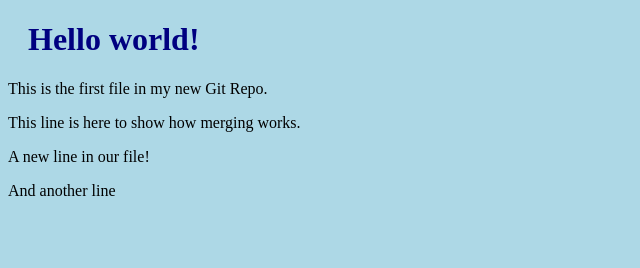
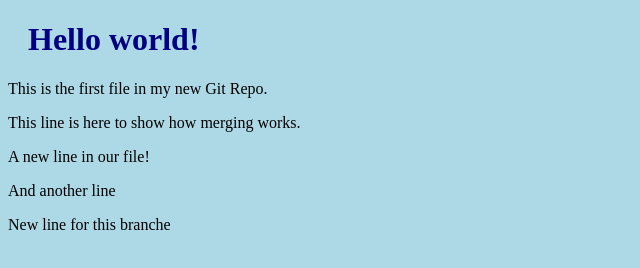
Before and after one commit to nickdenhartog1961/hello-world, a plain HTML site: page index.html in a window 1280 px wide. Shown: the whole page, without its empty margins (0-640 px from the left). Drawn offline with Linux system fonts and the light colour scheme.

Commit message:
another new line

```diff
--- a/index.html
+++ b/index.html
@@ -11,6 +11,7 @@
 <p>This line is here to show how merging works.</p>
 <p>A new line in our file!</p>
 <p>And another line</p>
+<p>New line for this branche<p>
 
 </body>
 </html>
```
